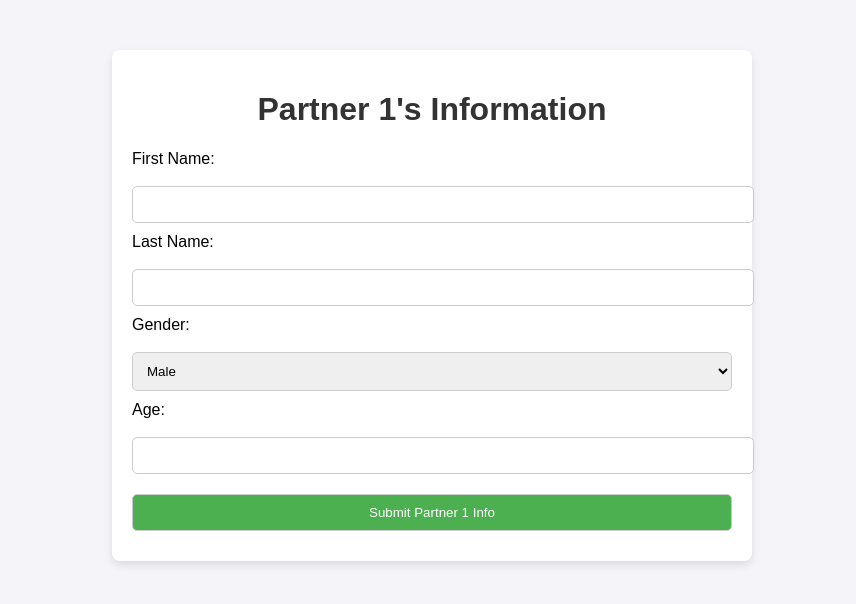
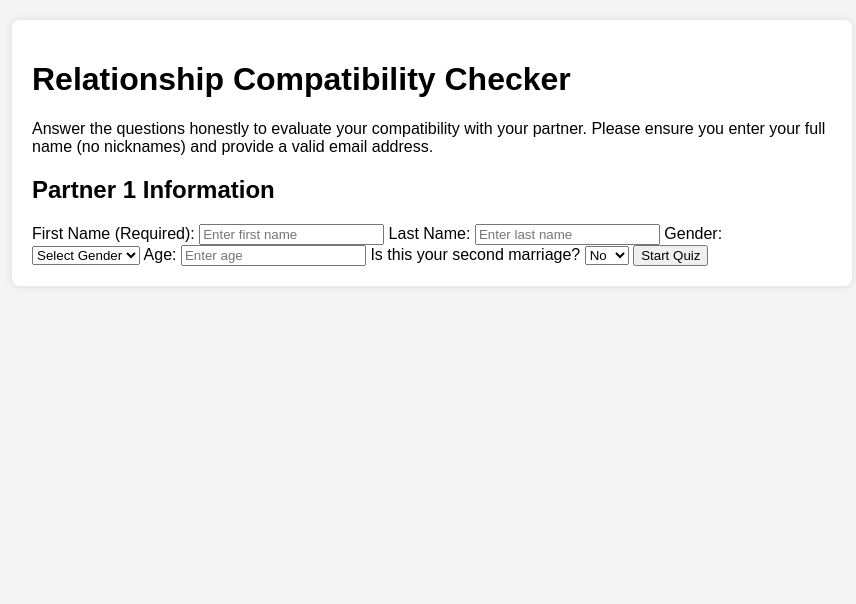
Before and after one commit to Roshanroumanto/compatibility-checker, a plain HTML site: page index.html in a window 1280 px wide. Shown: the whole page, without its empty margins (208-1064 px from the left). Drawn offline with Linux system fonts and the light colour scheme.

Commit message:
Add files via upload

```diff
--- a/index.html
+++ b/index.html
@@ -1,35 +1,54 @@
-
 <!DOCTYPE html>
 <html lang="en">
 <head>
     <meta charset="UTF-8">
     <meta name="viewport" content="width=device-width, initial-scale=1.0">
-    <title>Relationship Compatibility Quiz</title>
+    <title>Relationship Compatibility Checker</title>
     <link rel="stylesheet" href="style.css">
 </head>
-<body>
-    <div class="form-container">
-        <h1>Partner 1's Information</h1>
-        <form id="partner1-form">
-            <label for="partner1-first-name">First Name:</label>
-            <input type="text" id="partner1-first-name" required>
+<body id="main-body">
+    <div class="container">
+        <h1>Relationship Compatibility Checker</h1>
+        <p>Answer the questions honestly to evaluate your compatibility with your partner. Please ensure you enter your full name (no nicknames) and provide a valid email address.</p>
+
+        <form id="partner1-form" class="form">
+            <h2>Partner 1 Information</h2>
+            <label for="partner1-first-name">First Name (Required):</label>
+            <input type="text" id="partner1-first-name" placeholder="Enter first name" required>
 
             <label for="partner1-last-name">Last Name:</label>
-            <input type="text" id="partner1-last-name">
+            <input type="text" id="partner1-last-name" placeholder="Enter last name">
 
             <label for="partner1-gender">Gender:</label>
             <select id="partner1-gender" required>
-                <option value="Male">Male</option>
-                <option value="Female">Female</option>
+                <option value="" disabled selected>Select Gender</option>
+                <option value="male">Male</option>
+                <option value="female">Female</option>
             </select>
 
             <label for="partner1-age">Age:</label>
-            <input type="number" id="partner1-age" required>
+            <input type="number" id="partner1-age" placeholder="Enter age" required>
 
-            <button type="submit">Submit Partner 1 Info</button>
+            <label for="partner1-second-marriage">Is this your second marriage?</label>
+            <select id="partner1-second-marriage">
+                <option value="no">No</option>
+                <option value="yes">Yes</option>
+            </select>
+
+            <button type="button" id="start-quiz">Start Quiz</button>
         </form>
+
+        <div id="quiz-container" class="hidden">
+            <h2 id="quiz-header">Questions for <span id="partner-name"></span></h2>
+            <div id="questions"></div>
+            <button type="button" id="submit-quiz">Submit Quiz</button>
+        </div>
+
+        <div id="results-container" class="hidden">
+            <h2>Compatibility Results</h2>
+            <p id="results-summary"></p>
+        </div>
     </div>
-
     <script src="script.js"></script>
 </body>
 </html>
--- a/script.js
+++ b/script.js
@@ -1,16 +1,10 @@
-
-document.getElementById('partner1-form').addEventListener('submit', function(e) {
-    e.preventDefault();
-
-    // Get the data from Partner 1's form
-    const partner1FirstName = document.getElementById('partner1-first-name').value;
-    const partner1LastName = document.getElementById('partner1-last-name').value;
-    const partner1Gender = document.getElementById('partner1-gender').value;
-    const partner1Age = document.getElementById('partner1-age').value;
-
-    // Process the form data and store it as needed
-    console.log('Partner 1 Info:', partner1FirstName, partner1LastName, partner1Gender, partner1Age);
-
-    // Optionally, redirect to the next page or show the questions
-    alert('Partner 1 Info Submitted');
+document.getElementById('start-quiz').addEventListener('click', function() {
+    const firstName = document.getElementById('partner1-first-name').value;
+    if (firstName) {
+        document.getElementById('partner1-form').classList.add('hidden');
+        document.getElementById('quiz-container').classList.remove('hidden');
+        document.getElementById('partner-name').innerText = firstName;
+    } else {
+        alert('Please enter your first name to proceed.');
+    }
 });
--- a/style.css
+++ b/style.css
@@ -1,44 +1,17 @@
-
 body {
     font-family: Arial, sans-serif;
-    background-color: #f4f4f9;
     margin: 0;
     padding: 0;
+    background-color: #f4f4f4;
 }
-
-.form-container {
-    max-width: 600px;
-    margin: 50px auto;
+.container {
+    max-width: 800px;
+    margin: 20px auto;
     padding: 20px;
-    background-color: #fff;
+    background: #fff;
     border-radius: 8px;
-    box-shadow: 0 4px 8px rgba(0, 0, 0, 0.1);
+    box-shadow: 0 0 10px rgba(0, 0, 0, 0.1);
 }
-
-h1 {
-    text-align: center;
-    color: #333;
+.hidden {
+    display: none;
 }
-
-label {
-    display: block;
-    margin-bottom: 8px;
-}
-
-input, select, button {
-    width: 100%;
-    padding: 10px;
-    margin: 10px 0;
-    border-radius: 5px;
-    border: 1px solid #ccc;
-}
-
-button {
-    background-color: #4CAF50;
-    color: white;
-    cursor: pointer;
-}
-
-button:hover {
-    background-color: #45a049;
-}
```
Also changed, not shown: data.html (added, +12 -0 lines).
